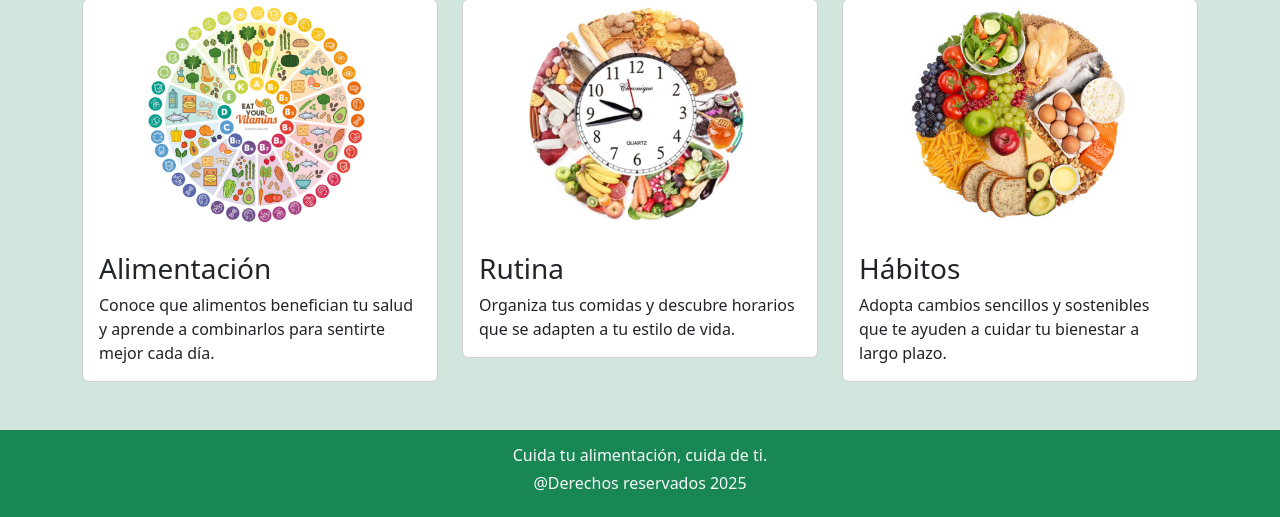
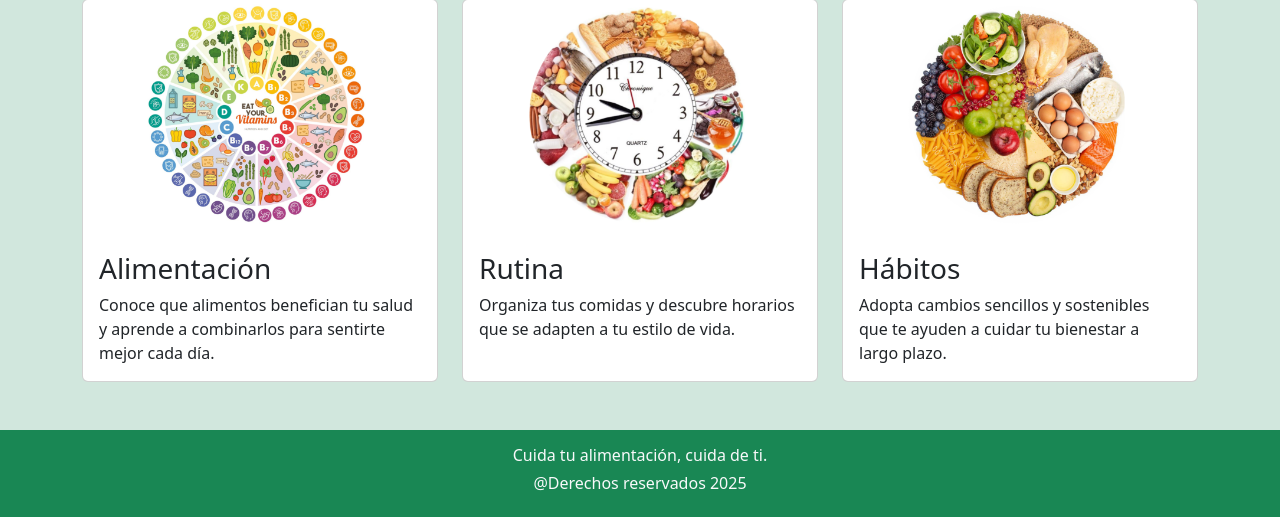
Before and after one commit to Leyva-Holguin/NutriApp, a Flask app: page / in a window 1280 px wide. Shown: the part 582-1099 px from the top of the page. Run offline with Flask 3, Linux system fonts and the light colour scheme.

Commit message:
cambios2

```diff
--- a/templates/educacion.html
+++ b/templates/educacion.html
@@ -212,6 +212,7 @@
 
         <div class="col-12 col-md-3">
             <div class="card w-100 h-100">
+                <img src="{{ url_for('static', filename='img/balance.webp') }}" class="img-fluid" alt="Balance energetico.">
                 <div class="card-body">
                     <h3>Balance energético</h3>
                     <p class="card-text">El equilibrio entre los macronutrientes es fundamental.
--- a/templates/index.html
+++ b/templates/index.html
@@ -27,7 +27,7 @@
 <section class="container my-4">
     <div class="row">
         <div class="col-12 col-md-4">
-            <div class="card">
+            <div class="card w-100 h-100">
                 <img src="{{ url_for('static', filename='img/alimentacion.png') }}" class="img-fluid"
                     alt="Imagen que muestra las vitaminas de algunos alimentos.">
                 <div class="card-body">
@@ -39,7 +39,7 @@
         </div>
 
         <div class="col-12 col-md-4">
-            <div class="card">
+            <div class="card w-100 h-100">
                 <img src="{{ url_for('static', filename='img/rutina.png') }}" class="img-fluid" alt="Reloj con comida rodeandolo.">
                 <div class="card-body">
                     <h3>Rutina</h3>
@@ -50,7 +50,7 @@
         </div>
 
         <div class="col-12 col-md-4">
-            <div class="card">
+            <div class="card w-100 h-100">
                 <img src="{{ url_for('static', filename='img/fruit1.png') }}" class="img-fluid" alt="Plato con comidas saludables.">
                 <div class="card-body">
                     <h3>Hábitos</h3>
```
Also changed, not shown: static/img/balance.webp (added).
